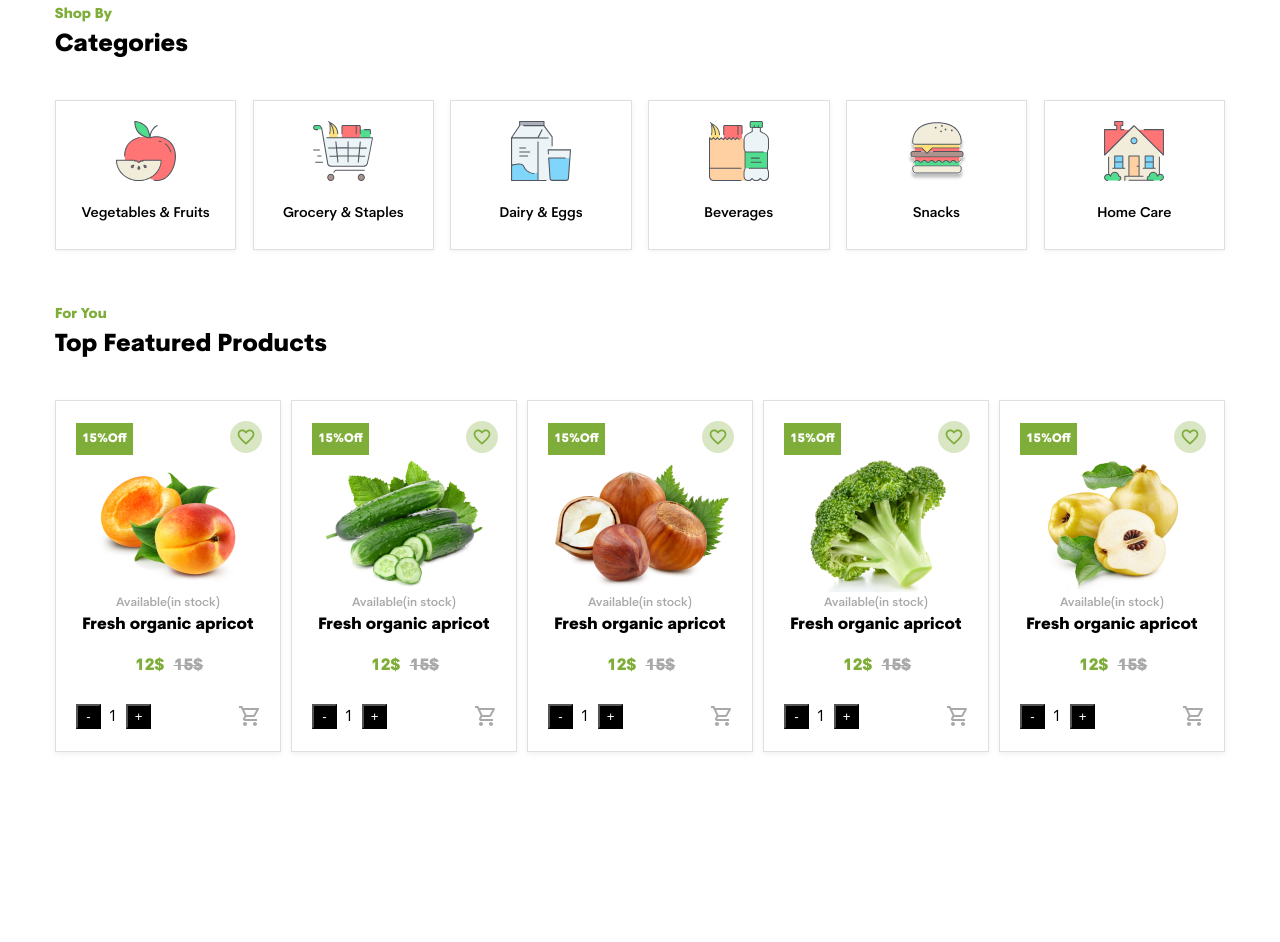
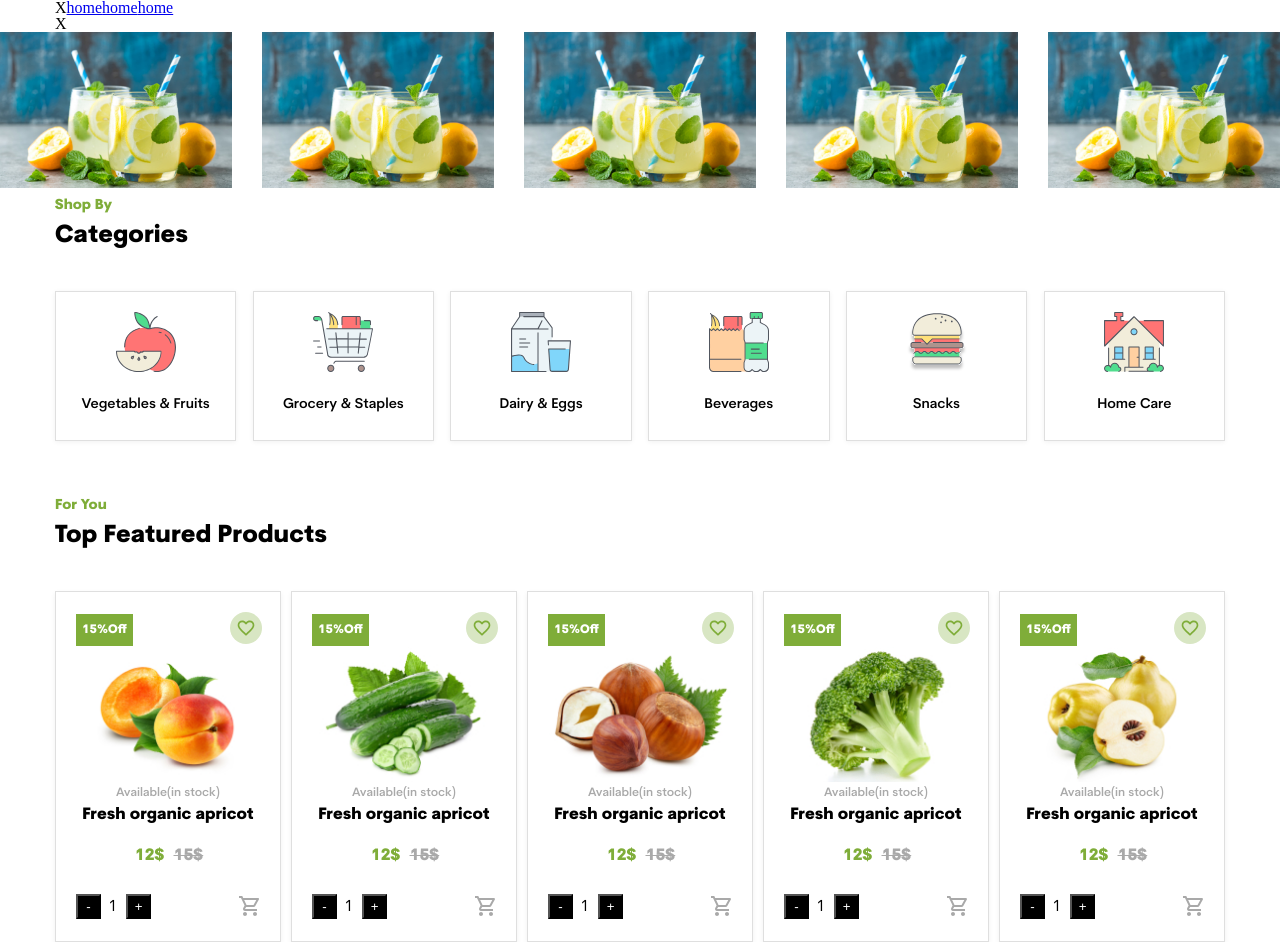
Before and after one commit to AlexKrivets/3-fruits-and-vegatables, a website: page src/pug/index.pug in a window 1280 px wide. Before the commit the page ends 800 px from the top, so only its background shows below. Drawn offline with nearby package versions, Linux system fonts and the light colour scheme; files that its build step writes are made by us from their sources; files whose address does not match are found by name.

Commit message:
added burg

```diff
--- a/src/assets/js/app.js
+++ b/src/assets/js/app.js
@@ -0,0 +1,18 @@
+const swiper = new Swiper('.swiper', {
+    // Optional parameters
+    // direction: 'vertical',
+    loop: true,
+    slidesPerView: 1,
+    spaceBetween: 30,
+    breakpoints: {
+        640: {
+            slidesPerView: 2,
+        },
+        768: {
+            slidesPerView: 4,
+        },
+        1024: {
+            slidesPerView: 5,
+        },
+    },
+});
--- a/src/assets/scss/app.scss
+++ b/src/assets/scss/app.scss
@@ -4,6 +4,7 @@
 @import './components/category.scss';
 @import './components/top.scss';
 @import './components/values.scss';
+@import './components/slider.scss';
 * {
     box-sizing: border-box;
 }
--- a/src/assets/scss/components/header.scss
+++ b/src/assets/scss/components/header.scss
@@ -1 +1,27 @@
-header {}
+.header__row {
+    display: flex;
+    justify-content: space-between;
+}
+
+.burger {
+    font-size: 30px;
+    display: none;
+}
+
+@media (max-width: 767.75px) {
+    .burger {
+        display: block;
+    }
+    .nav {
+        position: fixed;
+        top: 0;
+        left: 0;
+        right: 0;
+        background-color: #fff;
+        padding: 30px;
+        display: none;
+        &.active {
+            display: block;
+        }
+    }
+}
--- /dev/null
+++ b/src/assets/scss/components/slider.scss
@@ -0,0 +1,9 @@
+// .swiper-slide {
+//     width: 370px;
+// }
+// .slide-item {
+//     display: inline-block;
+// }
+img {
+    max-width: 100%;
+}
--- a/src/pug/components/header.pug
+++ b/src/pug/components/header.pug
@@ -1 +1,10 @@
 header
+  .container.header__row
+    .nav
+      menu
+        span.close X
+        a(href="#") home
+        a(href="#") home
+        a(href="#") home
+      spam.close X
+    span.burger =
--- /dev/null
+++ b/src/pug/components/slider.pug
@@ -0,0 +1,26 @@
+include ../mixins/slide-item.pug
+
+
+  // Slider main container
+.swiper.slider
+  // Additional required wrapper
+  .swiper-wrapper
+    // Slides
+    .swiper-slide
+      +slide-item(
+    {
+      img:'./assets/imgs/prod.jpg',
+    }
+  )
+    .swiper-slide
+      +slide-item(
+    {
+      img:'./assets/imgs/prod.jpg',
+    }
+  )
+    .swiper-slide
+      +slide-item(
+    {
+      img:'./assets/imgs/prod.jpg',
+    }
+      )
--- a/src/pug/index.pug
+++ b/src/pug/index.pug
@@ -6,11 +6,12 @@ html(lang="en")
     meta(name="viewport", content="width=device-width, initial-scale=1.0")
     title Fruits and Vegetables
     link(rel="stylesheet", href="./assets/fonts/stylesheet.css")
-    link(rel="stylesheet", href="./assets/css/vendor.min.css")
+    link(rel="stylesheet", href="./assets/css/vendors.min.css")
     link(rel="stylesheet", href="./assets/css/app.css")
 
   body
     include ./components/header.pug
+    include ./components/slider.pug
     include ./components/category.pug
     include ./components/top.pug
     script(src="./assets/js/vendors.min.js")
--- /dev/null
+++ b/src/pug/mixins/slide-item.pug
@@ -0,0 +1,3 @@
+mixin slide-item(args={})
+  .slide-item
+    img(src=args.img, alt="").imss
```
Also changed, not shown: build/assets/css/app.css, build/assets/imgs/prod.jpg (added), build/assets/imgs/prod2.jpg (added), build/assets/imgs/prod3.jpg (added), build/assets/imgs/prod4.jpg (added), build/assets/imgs/prod5.jpg (added), build/assets/js/app.js, build/index.html, src/assets/imgs/prod.jpg (added), src/assets/imgs/prod2.jpg (added), src/assets/imgs/prod3.jpg (added), src/assets/imgs/prod4.jpg (added), src/assets/imgs/prod5.jpg (added).
